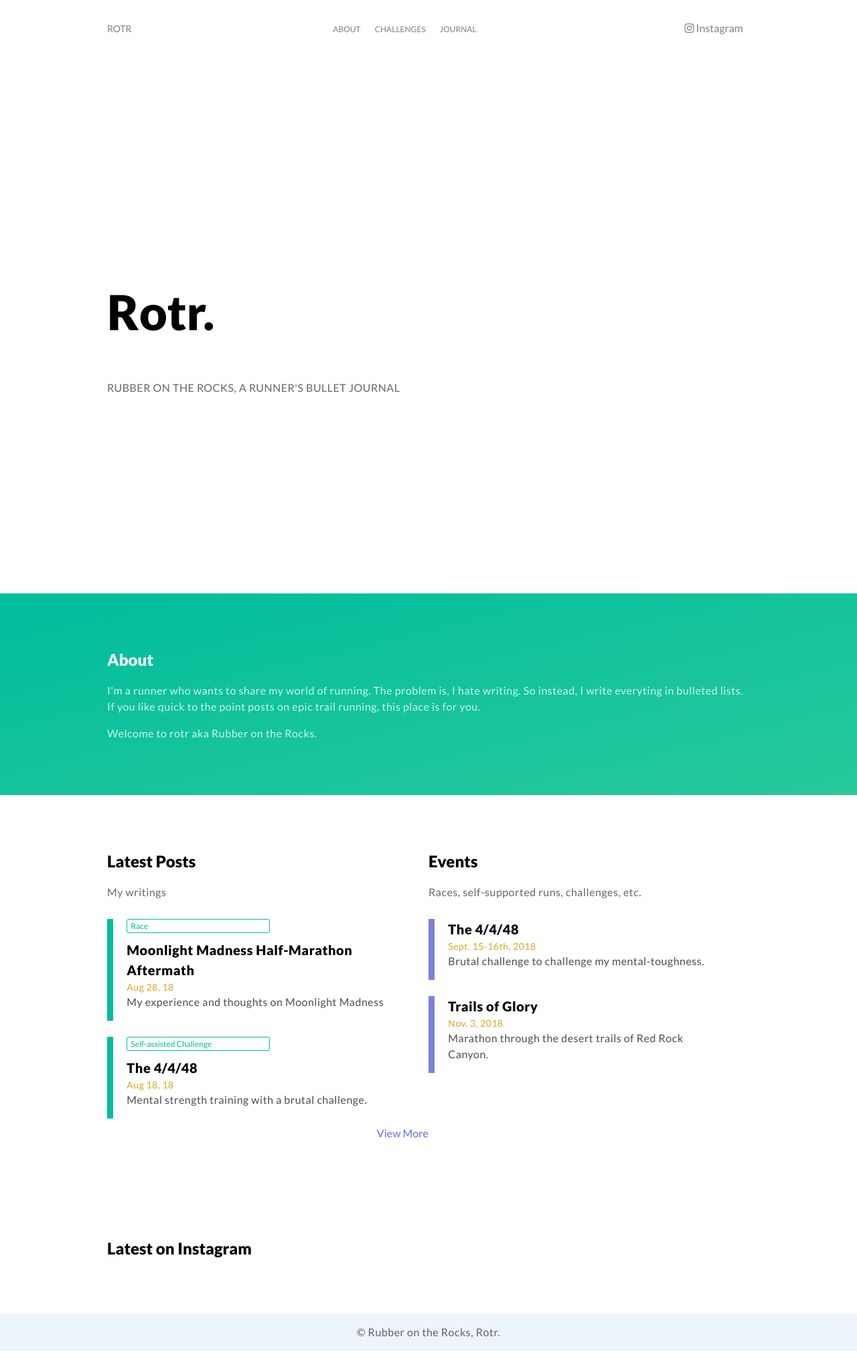
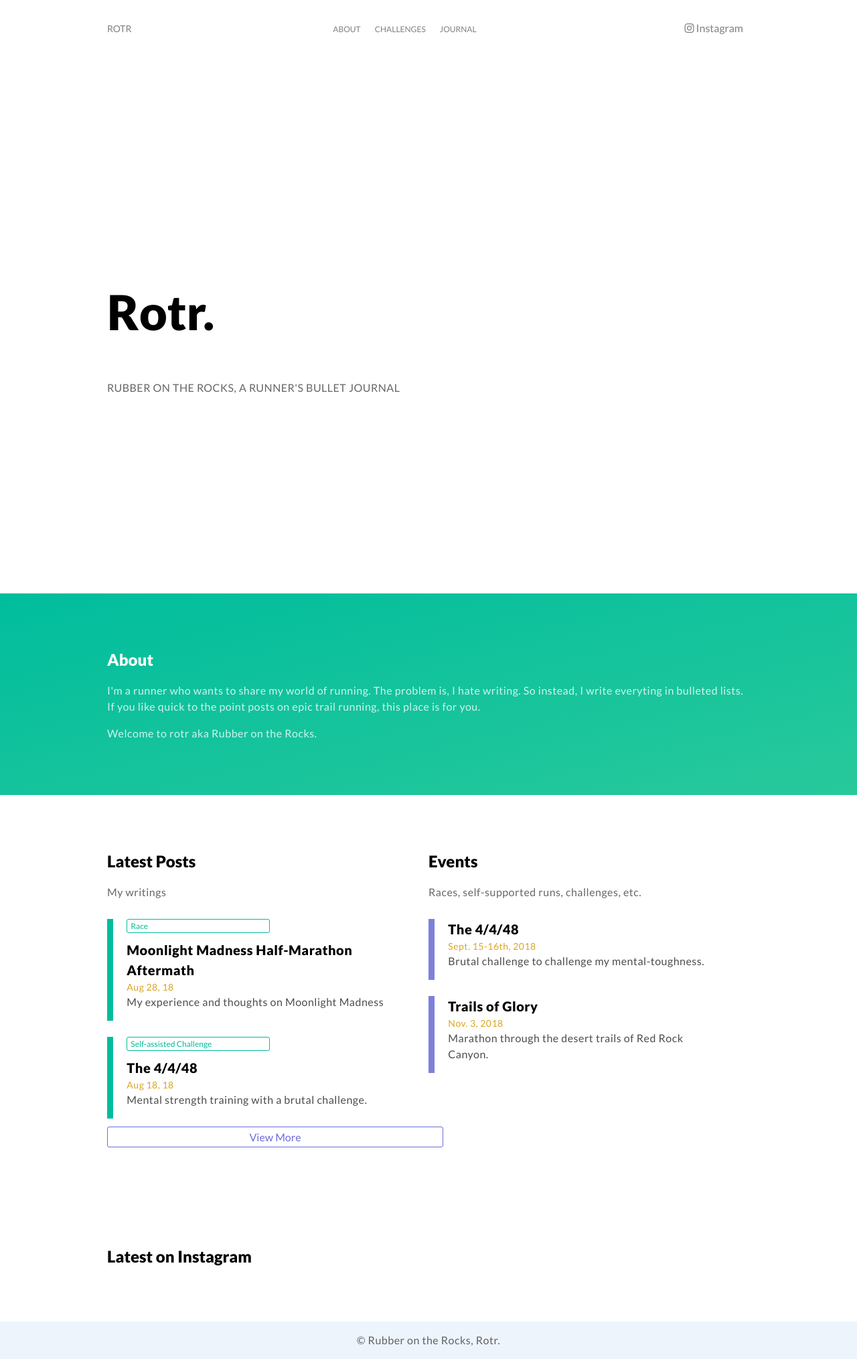
Before and after one commit to enriquezm/rotr, a Jekyll site: the page built from index.md, in a window 1280 px wide. Shown: the whole page at 67% size. Built offline with Jekyll 4.4.1, drawn with Linux system fonts in a browser that asks for light colours; nearby versions of some CDN libraries.

Commit message:
Create view more button.

```diff
--- a/_sass/custom-style.scss
+++ b/_sass/custom-style.scss
@@ -179,8 +179,11 @@ footer {
 		width: 100%;
 	}
 	.link-box {
+		padding: 5px 10px;
 		display: flex;
-		justify-content: flex-end;
+		justify-content: center;
+		border: 1px solid $purple;
+		border-radius: 3px;
 		.link-loud {
 			color: $purple;
 		}
```
